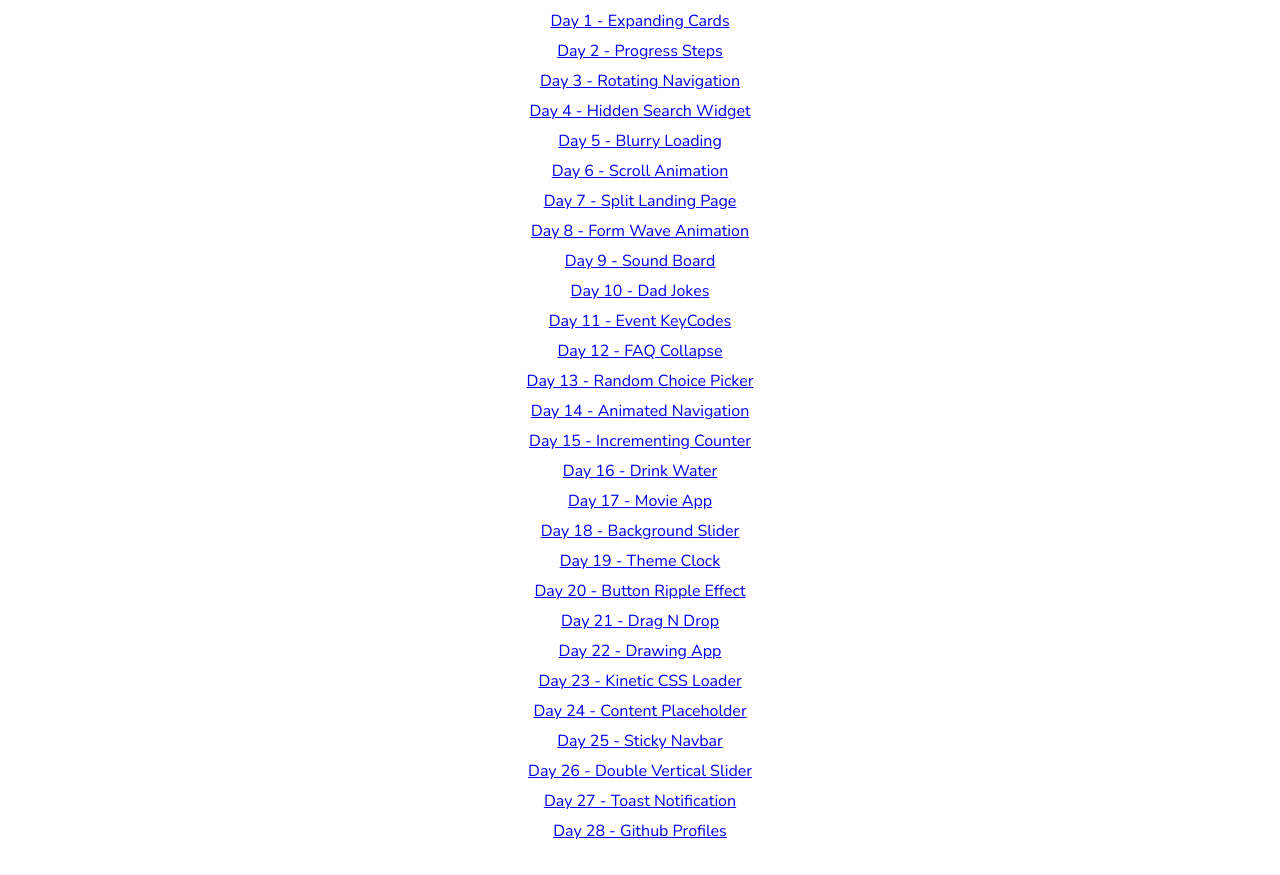
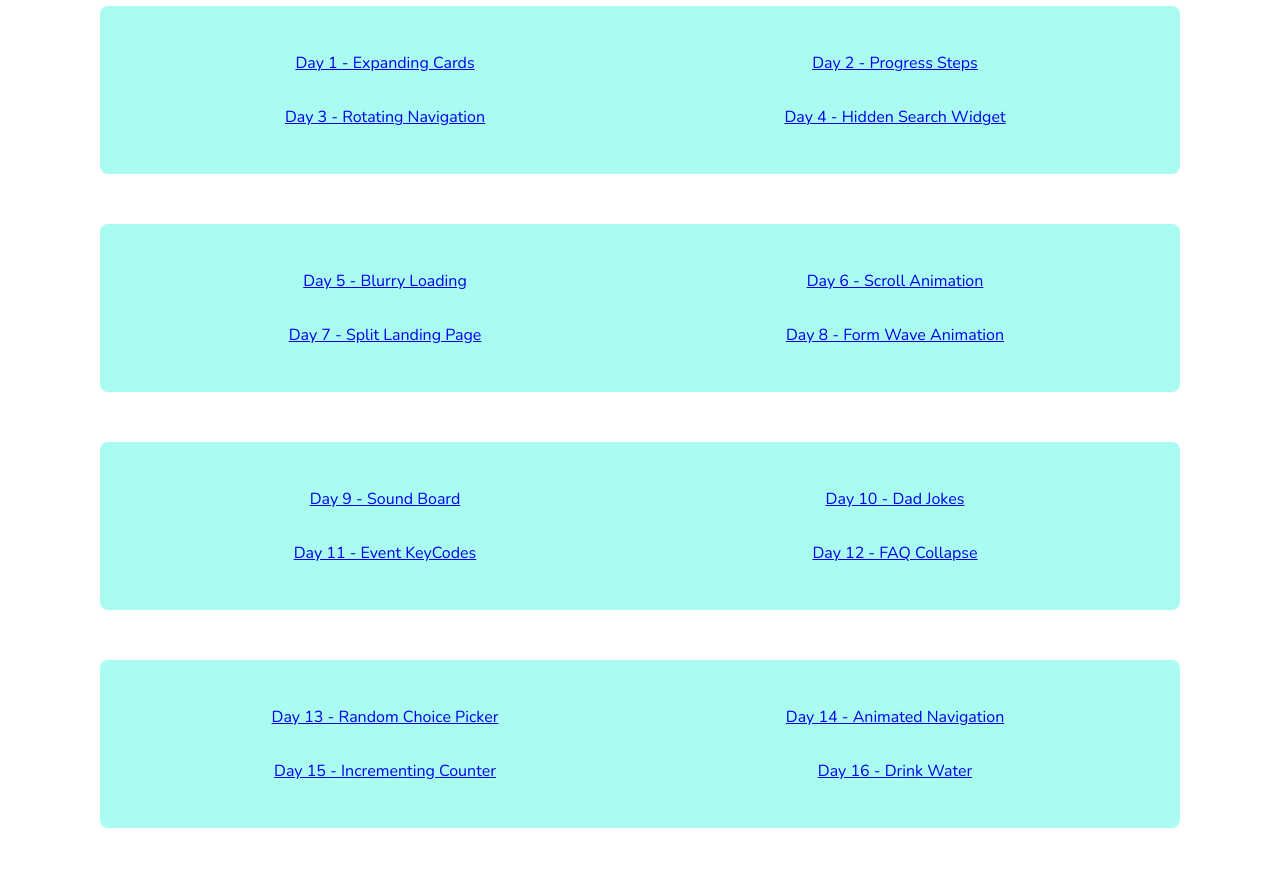
Before and after one commit to carlozfilipe/50-projects-in-50-days-html-css-js, a plain HTML site: page index.html in a window 1280 px wide. Shown: the part 80-955 px from the top of the page. Before the commit the page ends 922 px from the top, so only its background shows below. Drawn offline with nearby package versions, Linux system fonts and the light colour scheme.

Commit message:
🍻 Day 29: Double Heart Click

```diff
--- /dev/null
+++ b/day-29-double-heart-click/style.css
@@ -0,0 +1,52 @@
+@import url('https://fonts.googleapis.com/css2?family=Nunito:wght@400;500;700;800&display=swap');
+
+* {
+  box-sizing: border-box;
+}
+
+body {
+  font-family: 'Nunito', sans-serif;
+  text-align: center;
+  overflow: hidden;
+  margin: 0;
+}
+
+h3 {
+  margin-bottom: 0;
+  text-align: center;
+}
+
+small {
+  display: block;
+  margin-bottom: 20px;
+  text-align: center;
+}
+
+.fa-heart {
+  color: red;
+}
+
+.loveMe {
+  height: 440px;
+  width: 300px;
+  background: url('https://images.unsplash.com/photo-1504215680853-026ed2a45def?ixlib=rb-1.2.1&ixid=eyJhcHBfaWQiOjEyMDd9&auto=format&fit=crop&w=334&q=80') no-repeat center center/cover;
+  margin: auto;
+  cursor: pointer;
+  max-width: 100%;
+  position: relative;
+  box-shadow: 0 14px 28px rgba(0, 0, 0, 0.25), 0 10px 10px rgba(0, 0, 0, 0.22);
+  overflow: hidden;
+}
+
+.loveMe .fa-heart {
+  position: absolute;
+  animation: grow 0.6s linear;
+  transform: translate(-50%, -50%) scale(0);
+}
+
+@keyframes grow {
+  to {
+    transform: translate(-50%, -50%) scale(10);
+    opacity: 0;
+  }
+}
--- a/index.html
+++ b/index.html
@@ -1,41 +1,144 @@
 <!DOCTYPE html>
 <html lang="pt-BR">
   <head>
-  <meta charset="UTF-8">
-  <meta name="viewport" content="width=device-width, initial-scale=1.0">
-  <link rel="stylesheet" href="style.css">
+    <meta charset="UTF-8" />
+    <meta name="viewport" content="width=device-width, initial-scale=1.0" />
+    <link rel="stylesheet" href="style.css" />
     <title>50 projects in 50 days - HTML | CSS | JS</title>
   </head>
   <body>
     <h1>50 projects in 50 days - HTML | CSS | JS</h1>
-  <p><a href="./day-01-expanding-cards/index.html">Day 1 - Expanding Cards</a></p>
-  <p><a href="./day-02-progress-steps/index.html">Day 2 - Progress Steps</a></p>
-  <p><a href="./day-03-rotating-navigation/index.html">Day 3 - Rotating Navigation</a></p>
-  <p><a href="./day-04-hidden-search-widget/index.html">Day 4 - Hidden Search Widget</a></p>
-  <p><a href="./day-05-blurry-loading/index.html">Day 5 - Blurry Loading</a></p>
-  <p><a href="./day-06-scroll-animation/index.html">Day 6 - Scroll Animation</a></p>
-  <p><a href="./day-07-split-landing-page/index.html">Day 7 - Split Landing Page</a></p>
-  <p><a href="./day-08-form-wave-animation/index.html">Day 8 - Form Wave Animation</a></p>
+
+    <section>
+      <p>
+        <a href="./day-01-expanding-cards/index.html"
+          >Day 1 - Expanding Cards</a
+        >
+      </p>
+      <p>
+        <a href="./day-02-progress-steps/index.html">Day 2 - Progress Steps</a>
+      </p>
+      <p>
+        <a href="./day-03-rotating-navigation/index.html"
+          >Day 3 - Rotating Navigation</a
+        >
+      </p>
+      <p>
+        <a href="./day-04-hidden-search-widget/index.html"
+          >Day 4 - Hidden Search Widget</a
+        >
+      </p>
+    </section>
+
+    <section>
+      <p>
+        <a href="./day-05-blurry-loading/index.html">Day 5 - Blurry Loading</a>
+      </p>
+      <p>
+        <a href="./day-06-scroll-animation/index.html"
+          >Day 6 - Scroll Animation</a
+        >
+      </p>
+      <p>
+        <a href="./day-07-split-landing-page/index.html"
+          >Day 7 - Split Landing Page</a
+        >
+      </p>
+      <p>
+        <a href="./day-08-form-wave-animation/index.html"
+          >Day 8 - Form Wave Animation</a
+        >
+      </p>
+    </section>
+
+    <section>
       <p><a href="./day-09-sound-board/index.html">Day 9 - Sound Board</a></p>
       <p><a href="./day-10-dad-jokes/index.html">Day 10 - Dad Jokes</a></p>
-  <p><a href="./day-11-event-keycodes/index.html">Day 11 - Event KeyCodes</a></p>
-  <p><a href="./day-12-faq-collapse/index.html">Day 12 - FAQ Collapse</a></p>
-  <p><a href="./day-13-random-choice-picker/index.html">Day 13 - Random Choice Picker</a></p>
-  <p><a href="./day-14-animated-navigation/index.html">Day 14 - Animated Navigation</a></p>
-  <p><a href="./day-15-incrementing-counter/index.html">Day 15 - Incrementing Counter</a></p>
+      <p>
+        <a href="./day-11-event-keycodes/index.html">Day 11 - Event KeyCodes</a>
+      </p>
+      <p>
+        <a href="./day-12-faq-collapse/index.html">Day 12 - FAQ Collapse</a>
+      </p>
+    </section>
+
+    <section>
+      <p>
+        <a href="./day-13-random-choice-picker/index.html"
+          >Day 13 - Random Choice Picker</a
+        >
+      </p>
+      <p>
+        <a href="./day-14-animated-navigation/index.html"
+          >Day 14 - Animated Navigation</a
+        >
+      </p>
+      <p>
+        <a href="./day-15-incrementing-counter/index.html"
+          >Day 15 - Incrementing Counter</a
+        >
+      </p>
       <p><a href="./day-16-drink-water/index.html">Day 16 - Drink Water</a></p>
+    </section>
+
+    <section>
       <p><a href="./day-17-movie-app/index.html">Day 17 - Movie App</a></p>
-  <p><a href="./day-18-background-slider/index.html">Day 18 - Background Slider</a></p>
+      <p>
+        <a href="./day-18-background-slider/index.html"
+          >Day 18 - Background Slider</a
+        >
+      </p>
       <p><a href="./day-19-theme-clock/index.html">Day 19 - Theme Clock</a></p>
-  <p><a href="./day-20-button-ripple-effect/index.html">Day 20 - Button Ripple Effect</a></p>
+      <p>
+        <a href="./day-20-button-ripple-effect/index.html"
+          >Day 20 - Button Ripple Effect</a
+        >
+      </p>
+    </section>
+
+    <section>
       <p><a href="./day-21-drag-n-drop/index.html">Day 21 - Drag N Drop</a></p>
       <p><a href="./day-22-drawing-app/index.html">Day 22 - Drawing App</a></p>
-  <p><a href="./day-23-kinetic-css-loader/index.html">Day 23 - Kinetic CSS Loader</a></p>
-  <p><a href="./day-24-content-placeholder/index.html">Day 24 - Content Placeholder</a></p>
-  <p><a href="./day-25-sticky-navbar/index.html">Day 25 - Sticky Navbar</a></p>
-  <p><a href="./day-26-double-vertical-slider/index.html">Day 26 - Double Vertical Slider</a></p>
-  <p><a href="./day-27-toast-notification/index.html">Day 27 - Toast Notification</a></p>
-  <p><a href="./day-28-github-profiles/index.html">Day 28 - Github Profiles</a></p>
+      <p>
+        <a href="./day-23-kinetic-css-loader/index.html"
+          >Day 23 - Kinetic CSS Loader</a
+        >
+      </p>
+      <p>
+        <a href="./day-24-content-placeholder/index.html"
+          >Day 24 - Content Placeholder</a
+        >
+      </p>
+    </section>
+
+    <section>
+      <p>
+        <a href="./day-25-sticky-navbar/index.html">Day 25 - Sticky Navbar</a>
+      </p>
+      <p>
+        <a href="./day-26-double-vertical-slider/index.html"
+          >Day 26 - Double Vertical Slider</a
+        >
+      </p>
+      <p>
+        <a href="./day-27-toast-notification/index.html"
+          >Day 27 - Toast Notification</a
+        >
+      </p>
+      <p>
+        <a href="./day-28-github-profiles/index.html"
+          >Day 28 - Github Profiles</a
+        >
+      </p>
+    </section>
+
+    <section>
+      <p>
+        <a href="./day-29-double-heart-click/index.html"
+          >Day 29 - Double Heart Click</a
+        >
+      </p>
+    </section>
 
     <script src="script.js"></script>
   </body>
--- a/style.css
+++ b/style.css
@@ -6,15 +6,18 @@
 
 body {
   font-family: 'Nunito', sans-serif;
-  display: flex;
-  flex-direction: column;
-  align-items: center;
-  height: 100vh;
-  overflow: hidden;
-  margin: 0;
+  width: 1080px;
+  margin: auto;
   padding: 0;
 }
 
-p {
-  margin: 4px;
+section {
+  display: grid;
+  grid-template-columns: 1fr 1fr;
+  align-items: center;
+  margin-bottom: 50px;
+  background-color: rgba(86, 248, 226, 0.5);
+  border-radius: 8px;
+  padding: 30px;
+  text-align: center;
 }
```
Also changed, not shown: day-29-double-heart-click/index.html (added, +23 -0 lines), day-29-double-heart-click/script.js (added, +42 -0 lines). Lines whose indentation alone changed are shown as unchanged.
